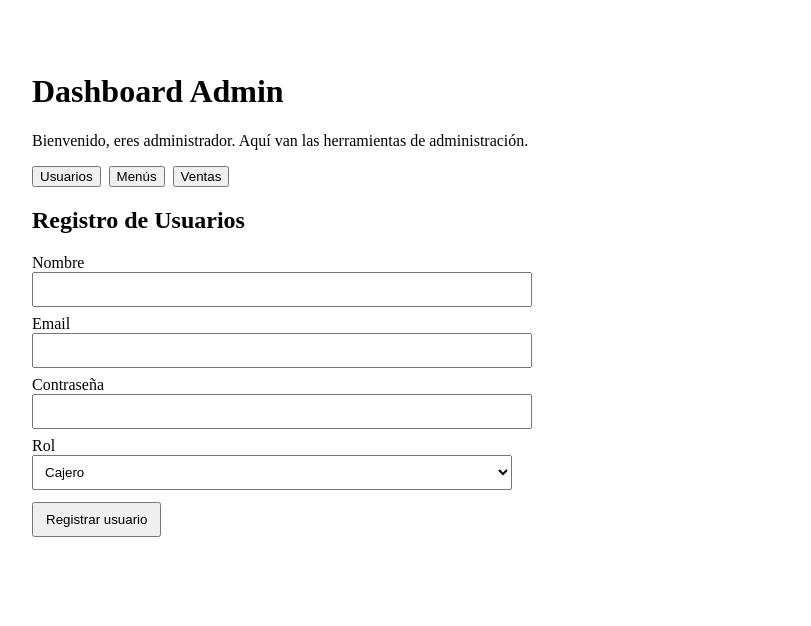
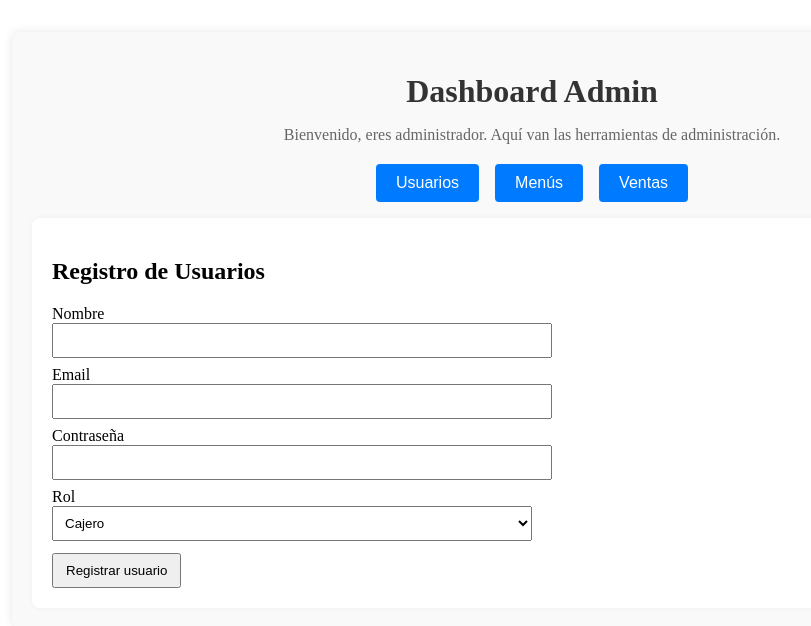
Before and after one commit to Saul474/churrasqueria, a React (Vite) app: page /admin in a window 1280 px wide. Shown: the top 626 px of the page, without its empty margins (108-919 px from the left). Built offline with nearby package versions, Linux system fonts and the light colour scheme; no server answers.

Commit message:
añadiendostilos
pene

```diff
--- a/package.json
+++ b/package.json
@@ -11,7 +11,7 @@
   },
   "dependencies": {
     "@supabase/supabase-js": "^2.87.1",
-    "firebase": "^12.6.0",
+    "firebase": "^12.7.0",
     "react": "^19.2.0",
     "react-dom": "^19.2.0",
     "react-router-dom": "^7.10.1"
--- a/src/pages/admin/dasboard-admin.jsx
+++ b/src/pages/admin/dasboard-admin.jsx
@@ -1,4 +1,5 @@
 import React, { useState } from 'react';
+import './dasboard.css';
 import AdminUsers from './admin-users.jsx';
 import AdminMenus from './admin-menus.jsx';
 import AdminSales from './admin-sales.jsx';
@@ -7,17 +8,17 @@ export default function DashboardAdmin() {
 	const [tab, setTab] = useState('usuarios');
 
 	return (
-		<div style={{maxWidth:1000, margin:'2rem auto', padding:20}}>
+		<div className="dashboard-container">
 			<h1>Dashboard Admin</h1>
 			<p>Bienvenido, eres administrador. Aquí van las herramientas de administración.</p>
 
-			<nav style={{marginTop:16, marginBottom:16}}>
-				<button onClick={()=>setTab('usuarios')} style={{marginRight:8}}>Usuarios</button>
-				<button onClick={()=>setTab('menus')} style={{marginRight:8}}>Menús</button>
-				<button onClick={()=>setTab('ventas')}>Ventas</button>
+			<nav className="dashboard-nav">
+				<button onClick={()=>setTab('usuarios')} className="tab-button">Usuarios</button>
+				<button onClick={()=>setTab('menus')} className="tab-button">Menús</button>
+				<button onClick={()=>setTab('ventas')} className="tab-button">Ventas</button>
 			</nav>
 
-			<section style={{marginTop:12}}>
+			<section className="dashboard-content">
 				{tab === 'usuarios' && <AdminUsers />}
 				{tab === 'menus' && <AdminMenus />}
 				{tab === 'ventas' && <AdminSales />}
--- /dev/null
+++ b/src/pages/admin/dasboard.css
@@ -0,0 +1,50 @@
+.dashboard-container {
+	max-width: 1000px;
+	margin: 2rem auto;
+	padding: 20px;
+	background-color: #f9f9f9;
+	border-radius: 8px;
+	box-shadow: 0 0 10px rgba(0, 0, 0, 0.1);
+}
+
+.dashboard-container h1 {
+	color: #333;
+	text-align: center;
+	margin-bottom: 10px;
+}
+
+.dashboard-container p {
+	text-align: center;
+	color: #666;
+	margin-bottom: 20px;
+}
+
+.dashboard-nav {
+	display: flex;
+	justify-content: center;
+	margin: 16px 0;
+}
+
+.tab-button {
+	padding: 10px 20px;
+	margin: 0 8px;
+	background-color: #007bff;
+	color: white;
+	border: none;
+	border-radius: 4px;
+	cursor: pointer;
+	transition: background-color 0.3s;
+	font-size: 16px;
+}
+
+.tab-button:hover {
+	background-color: #0056b3;
+}
+
+.dashboard-content {
+	margin-top: 12px;
+	padding: 20px;
+	background-color: white;
+	border-radius: 8px;
+	box-shadow: 0 0 5px rgba(0, 0, 0, 0.05);
+}
```
Also changed, not shown: 1 other file (tests, documents, lock files or other folders).
